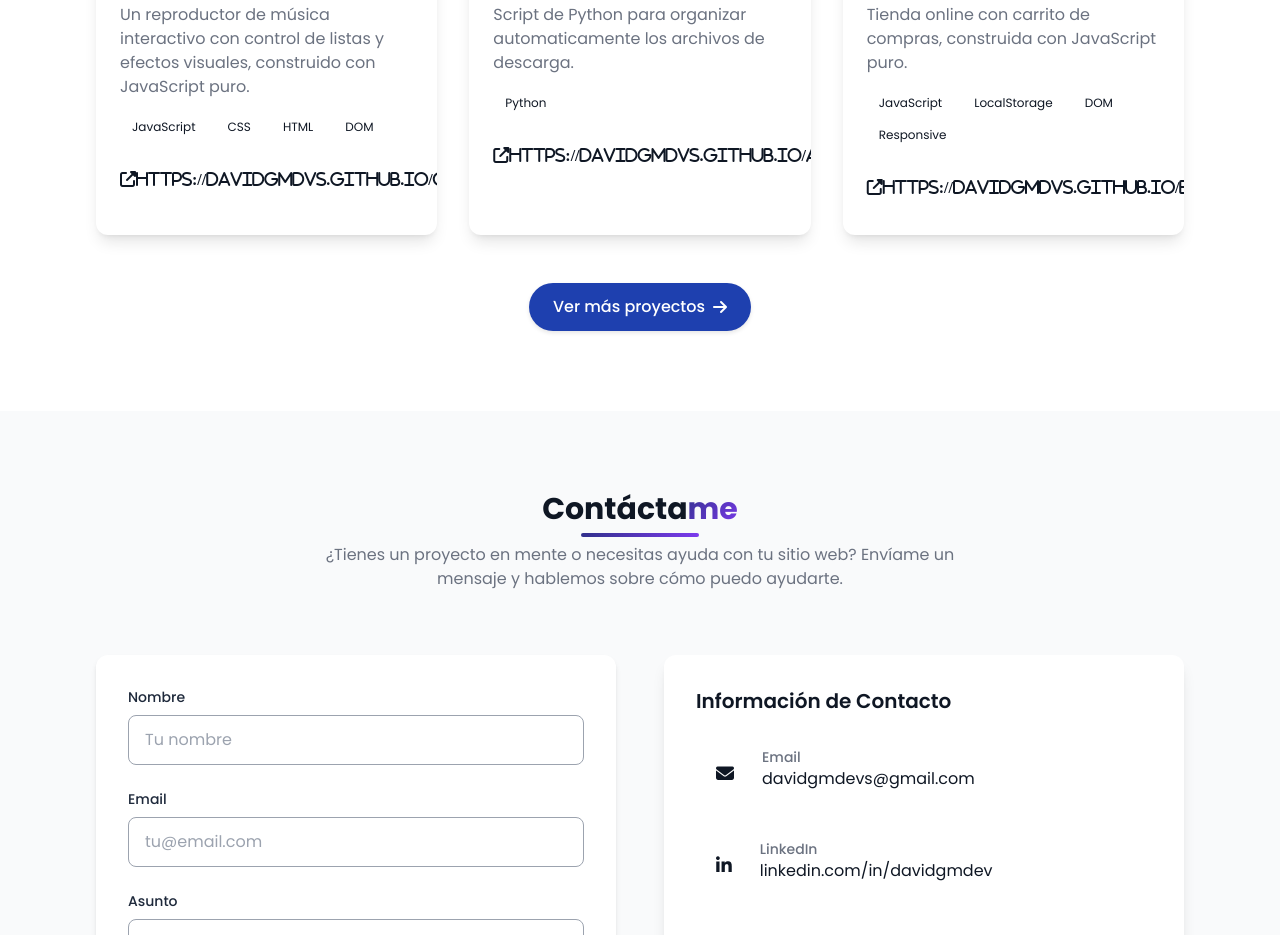
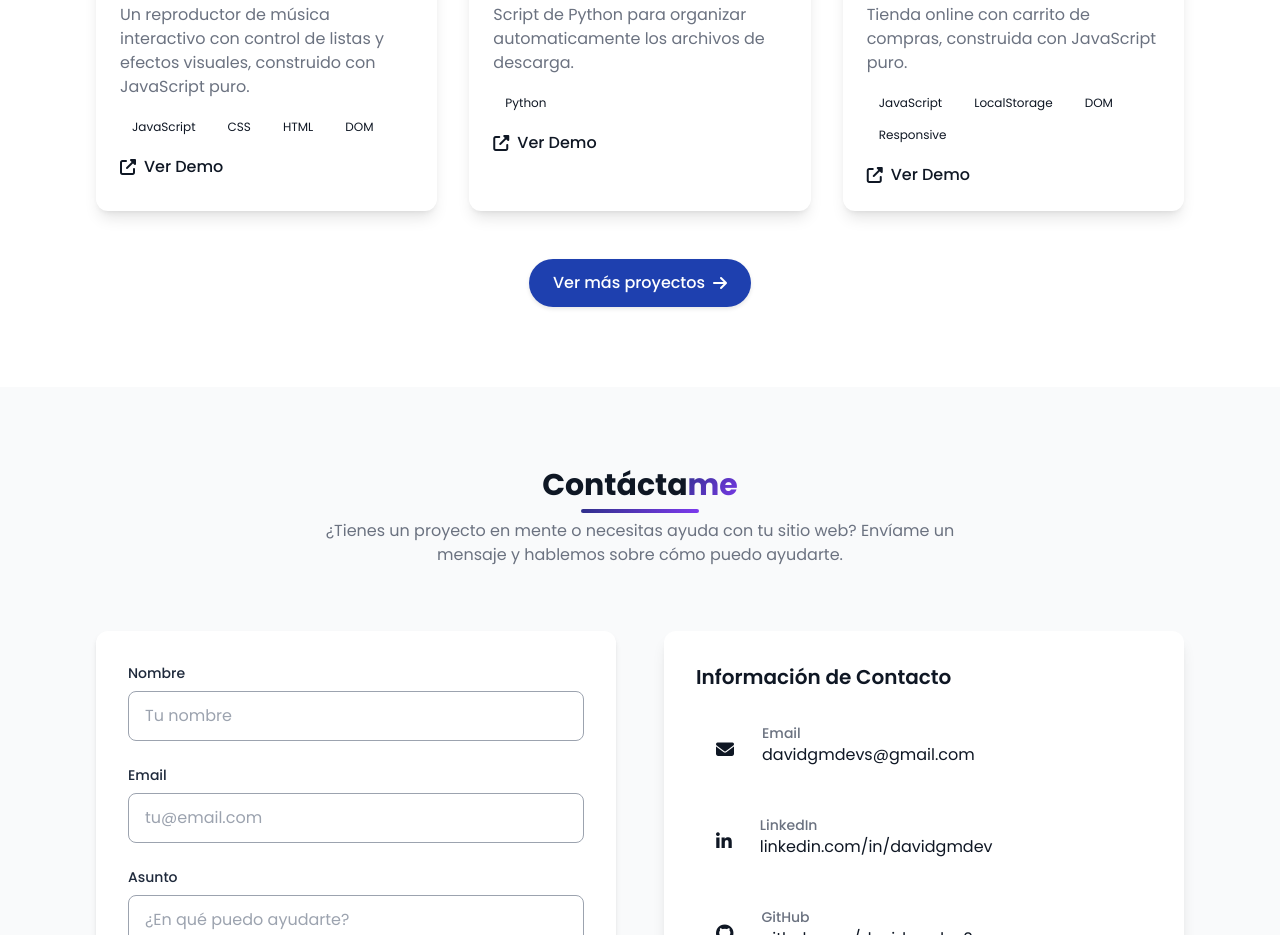
Before and after one commit to davidgmdev0/Portafolio.github.io, a plain HTML site: page index.html in a window 1280 px wide. Shown: the part 2339-3274 px from the top of the page. Drawn offline with nearby package versions, Linux system fonts and the light colour scheme.

Commit message:
Update index.html

```diff
--- a/index.html
+++ b/index.html
@@ -276,8 +276,8 @@
             <span class="skill-badge bg-custom-accent/10 text-custom-accent px-3 py-1 rounded-full text-xs">DOM</span>
         </div>
         <div class="flex space-x-3">
-            <a href="URL_DEL_DEMO_EN_VIVO" target="_blank" class="text-custom-accent hover:text-custom-accent-dark font-medium flex items-center transition-colors">
-                <i class="fas fa-external-link-alt mr-2">https://davidgmdvs.github.io/githubMusik/</i> Ver Demo
+            <a href="" target="_blank" class="text-custom-accent hover:text-custom-accent-dark font-medium flex items-center transition-colors">
+                <i class="fas fa-external-link-alt mr-2"></i> Ver Demo
             </a>
             <a href="URL_DEL_REPOSITORIO_DE_GITHUB" target="_blank" class="text-custom-muted hover:text-custom-dark font-medium flex items-center transition-colors">
 
@@ -302,8 +302,8 @@
 
                             </div>
                             <div class="flex space-x-3">
-                                <a href="#" class="text-custom-secondary hover:text-custom-secondary-dark font-medium flex items-center transition-colors">
-                                    <i class="fas fa-external-link-alt mr-2">https://davidgmdvs.github.io/Automatization/</i> Ver Demo
+                                <a href="https://davidgmdvs.github.io/Automatization/" class="text-custom-secondary hover:text-custom-secondary-dark font-medium flex items-center transition-colors">
+                                    <i class="fas fa-external-link-alt mr-2"></i> Ver Demo
                                 </a>
                                 <a href="#" class="text-custom-muted hover:text-custom-dark font-medium flex items-center transition-colors">
 
@@ -329,8 +329,8 @@
                                 <span class="skill-badge bg-custom-accent/10 text-custom-accent px-3 py-1 rounded-full text-xs">Responsive</span>
                             </div>
                             <div class="flex space-x-3">
-                                <a href="#" class="text-custom-accent hover:text-custom-accent-dark font-medium flex items-center transition-colors">
-                                    <i class="fas fa-external-link-alt mr-2">https://davidgmdvs.github.io/BiciShop/</i> Ver Demo
+                                <a href="https://davidgmdvs.github.io/BiciShop/" class="text-custom-accent hover:text-custom-accent-dark font-medium flex items-center transition-colors">
+                                    <i class="fas fa-external-link-alt mr-2"></i> Ver Demo
                                 </a>
                                 <a href="#" class="text-custom-muted hover:text-custom-dark font-medium flex items-center transition-colors">
 
```
